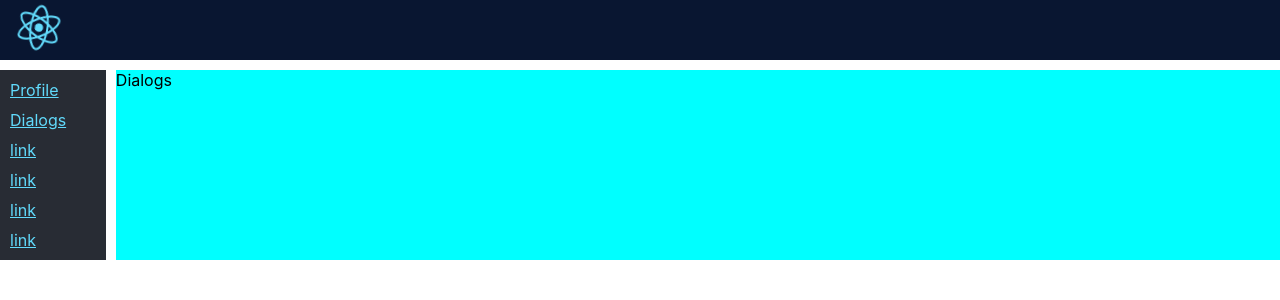
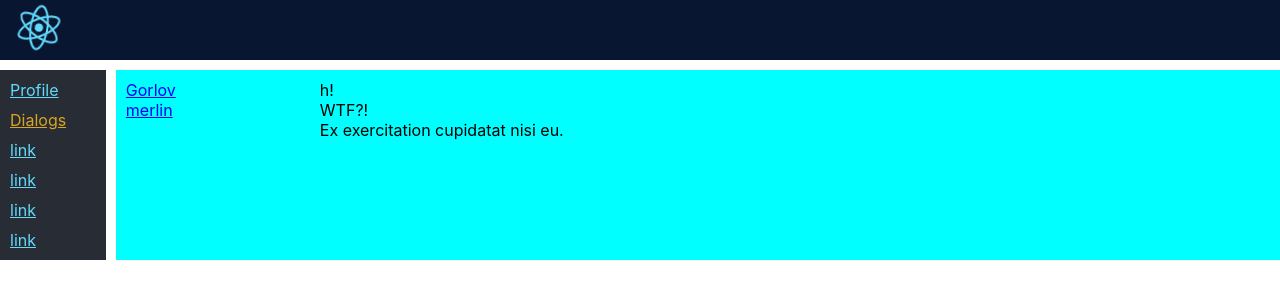
Before and after one commit to gorlov/learn_react, a React (Create React App) app: page /dialogs in a window 1280 px wide. Shown: the top 300 px of the page. Built offline with nearby package versions, Linux system fonts and the light colour scheme.

Commit message:
lesson 23

```diff
--- a/src/App.js
+++ b/src/App.js
@@ -9,7 +9,7 @@ const App = () => {
   return (
     <BrowserRouter>
 
-<div className='App'>
+      <div className='App'>
 
         <Header />
 
@@ -18,8 +18,10 @@ const App = () => {
 
         <div className='app-wrapper-content'>
           <Routes>
-            <Route path='/dialogs' element={<Dialogs />} />
-            <Route path='/profile' element={<Profile />} />
+            {/* <Route path='/dialogs' element={<Dialogs />} />
+            <Route path='/profile' element={<Profile />} /> */}
+            <Route path='/dialogs' Component={Dialogs} />
+            <Route path='/profile' Component={Profile} />
           </Routes>
 
         </div>
--- a/src/components/Dialogs/Dialogs.jsx
+++ b/src/components/Dialogs/Dialogs.jsx
@@ -1,11 +1,40 @@
 
+import { NavLink } from 'react-router-dom';
 import style from './Dialogs.module.css';
+
+const DialogItem = (props) => {
+
+    let path = `/dialogs/${props.id}`;
+
+    return (
+        <div className={style.dialog}>
+            <NavLink to={path}>{props.name}</NavLink>
+        </div>
+    )
+
+}
+
+const Message = (props) => {
+    return (
+        <div className={style.message}>{props.message}</div>
+    )
+}
 
 const Dialogs = () => {
 
     return (
-        <div>
-            Dialogs
+        <div className={style.dialogs}>
+            <div className={style.dialogsItems}>
+
+                <DialogItem name='Gorlov' id='1' />
+                <DialogItem name='merlin' id='2' />
+
+            </div>
+            <div className={style.mesages}>
+                <Message message="h!" />
+                <Message message="WTF?!" />
+                <Message message="Ex exercitation cupidatat nisi eu." />
+            </div>
         </div>
     );
 
--- a/src/components/Dialogs/Dialogs.module.css
+++ b/src/components/Dialogs/Dialogs.module.css
@@ -0,0 +1,21 @@
+.dialogs {
+    display: grid;
+    grid-template-columns: 2fr 10fr;
+
+}
+
+.dialogsItems {
+    padding: 10px;
+}
+
+.dialogsItems .active {
+    color: goldenrod;
+}
+
+.dialog {}
+
+.mesages {
+    padding: 10px;
+}
+
+.message {}
--- a/src/components/Navigation/Navigation.jsx
+++ b/src/components/Navigation/Navigation.jsx
@@ -1,12 +1,17 @@
 import { NavLink } from 'react-router-dom';
 import style from './Navigation.module.css';
 
+console.log(style);
+
 const Navbar = () => {
+
   return (
     <nav className='nav'>
-      <div className={style.item}><NavLink exact to="/profile" activeClassName={style.linkactive}>Profile</NavLink></div>
-      <div className={style.item}><NavLink to="/dialogs" activeClassName={style.linkactive}>Dialogs</NavLink></div>
-      <div className={style.item}><NavLink to="#" className={style.link} activeClassName="activeLink" >link</NavLink></div>
+
+      <div className={style.item}><NavLink to="/profile" className={({isActive, isPending}) => isActive ? style.active : ""}>Profile</NavLink></div>
+
+      <div className={style.item}><NavLink to="/dialogs" className={({isActive, isPending}) => isActive ? style.active : ""}>Dialogs</NavLink></div>
+      <div className={style.item}><NavLink to="#" className={style.link}>link</NavLink></div>
       <div className={style.item}><NavLink to="#" className={style.link}>link</NavLink></div>
       <div className={style.item}><NavLink to="#" className={style.link}>link</NavLink></div>
       <div className={style.item}><NavLink to="#" className={style.link}>link</NavLink></div>
--- a/src/components/Navigation/Navigation.module.css
+++ b/src/components/Navigation/Navigation.module.css
@@ -4,8 +4,10 @@
 
 .item a {
     color: #61dafb;
+    display:block;
 }
 
-.item a.linkactive {
+.item a.active {
     color: goldenrod;
+    display:block;
 }
```
Also changed, not shown: 1 other file (tests, documents, lock files or other folders).
